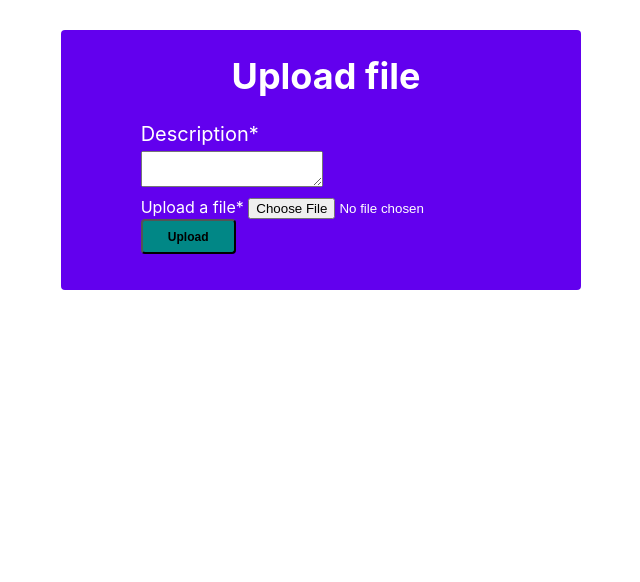
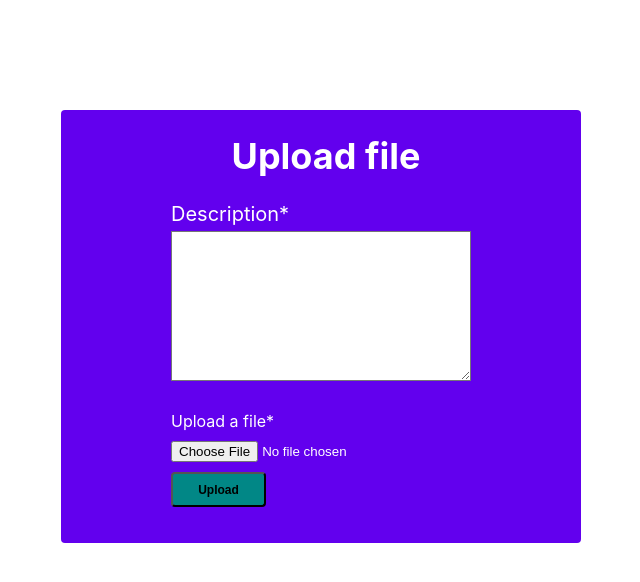
Before and after one commit to sarnaizgarcia/my_file_manager, a Flask app: page /upload in a window 1280 px wide. Shown: the part 80-662 px from the top of the page, without its empty margins (319-959 px from the left). Run offline with Flask 2, Linux system fonts and the light colour scheme; the visitor is signed in with stand-in values (Sample User, id 1); some libraries are stand-ins or nearby versions.

Commit message:
Changed margin-top on CSS

```diff
--- a/app/static/css/form.css
+++ b/app/static/css/form.css
@@ -4,7 +4,7 @@
   flex-direction: column;
   justify-content: center;
   align-items: center;
-  margin-top: 30px;
+  margin-top: 110px;
 }
 
 .content {
@@ -41,6 +41,15 @@ label {
   width: 100%;
   height: 30px;
   border-radius: 4px;
+}
+
+.field textarea {
+  font-size: var(--font-size-small);
+  background-color: var(--surface-color);
+  color: var(--font-color-on-surface);
+  width: 300px;
+  height: 150px;
+  margin-bottom: 20px;
 }
 
 .error {
@@ -89,3 +98,15 @@ label {
   color: inherit;
   margin-left: 5px;
 }
+
+.file-upload {
+  display: flex;
+  justify-content: center;
+  flex-direction: column;
+  align-items: flex-start;
+  margin-bottom: 10px;
+}
+
+.file-element {
+  margin-bottom: 10px;
+}
```
